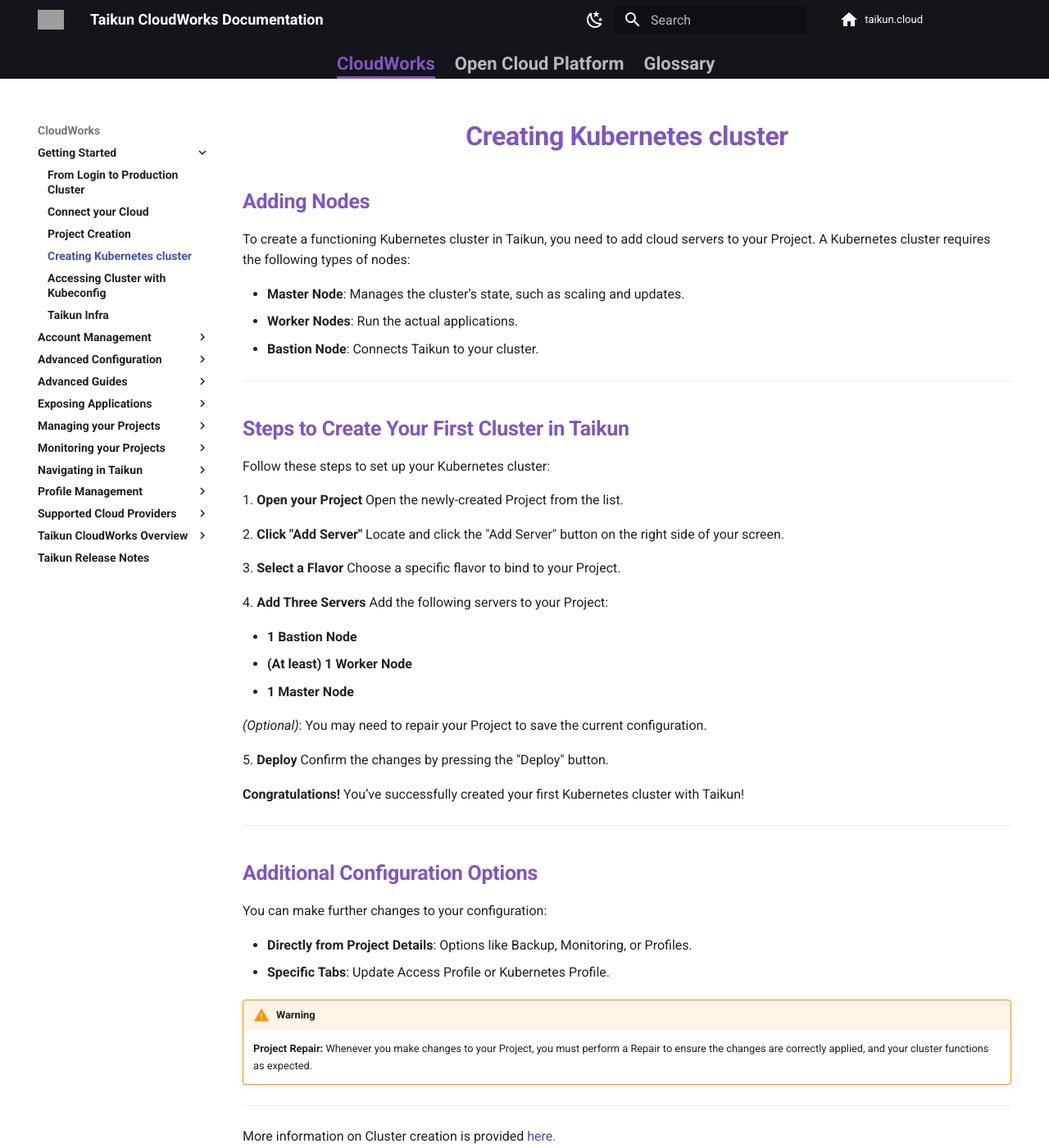
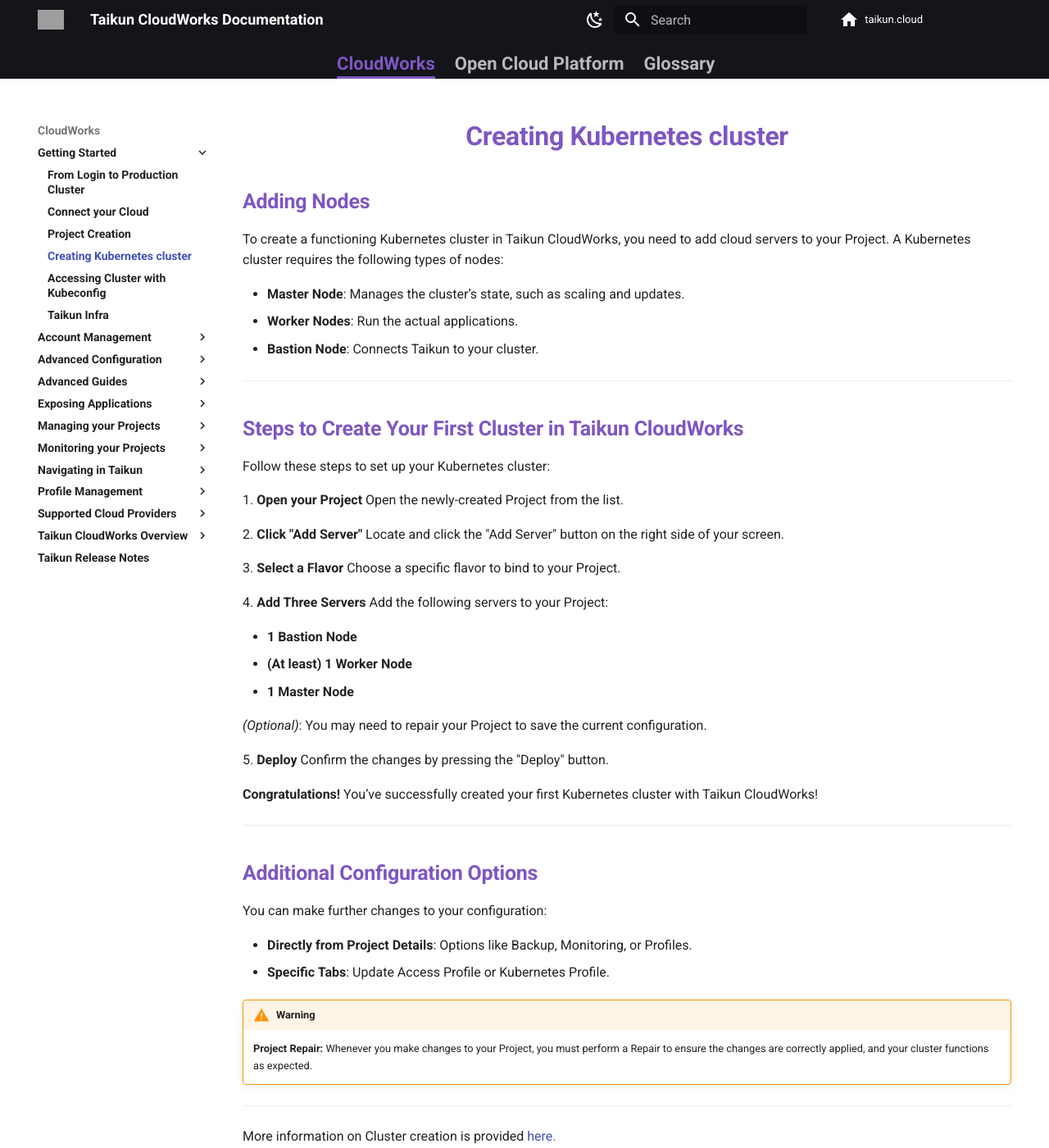
Before and after one commit to taikun-cloud/Taikun-CloudWorks-Documentation, an MkDocs documentation site: the page built from docs/CloudWorks/Getting_Started/Creating_Kubernetes_cluster.md, in a window 1280 px wide and 1400 px high. Shown: the whole window at 82% size. Built offline with MkDocs 1.6.1 and Material for MkDocs 9.7.7, drawn with Linux system fonts in a browser that asks for light colours; comment, search, counter and statistics services are not loaded; grey boxes are pictures that could not be loaded.

Commit message:
Update Creating_Kubernetes_cluster.md

```diff
--- a/docs/CloudWorks/Getting_Started/Creating_Kubernetes_cluster.md
+++ b/docs/CloudWorks/Getting_Started/Creating_Kubernetes_cluster.md
@@ -7,7 +7,7 @@
 
 ## **Adding Nodes**
 
-To create a functioning Kubernetes cluster in Taikun, you need to add cloud servers to your Project. A Kubernetes cluster requires the following types of nodes:
+To create a functioning Kubernetes cluster in Taikun CloudWorks, you need to add cloud servers to your Project. A Kubernetes cluster requires the following types of nodes:
 
 - **Master Node**: Manages the cluster’s state, such as scaling and updates.
 - **Worker Nodes**: Run the actual applications.
@@ -15,7 +15,7 @@
 
 ---
 
-## **Steps to Create Your First Cluster in Taikun**
+## **Steps to Create Your First Cluster in Taikun CloudWorks**
 
 Follow these steps to set up your Kubernetes cluster:
 
@@ -40,7 +40,7 @@
 5\. **Deploy**
    Confirm the changes by pressing the "Deploy" button.
 
-**Congratulations!** You’ve successfully created your first Kubernetes cluster with Taikun!
+**Congratulations!** You’ve successfully created your first Kubernetes cluster with Taikun CloudWorks!
 
 ---
 
```
